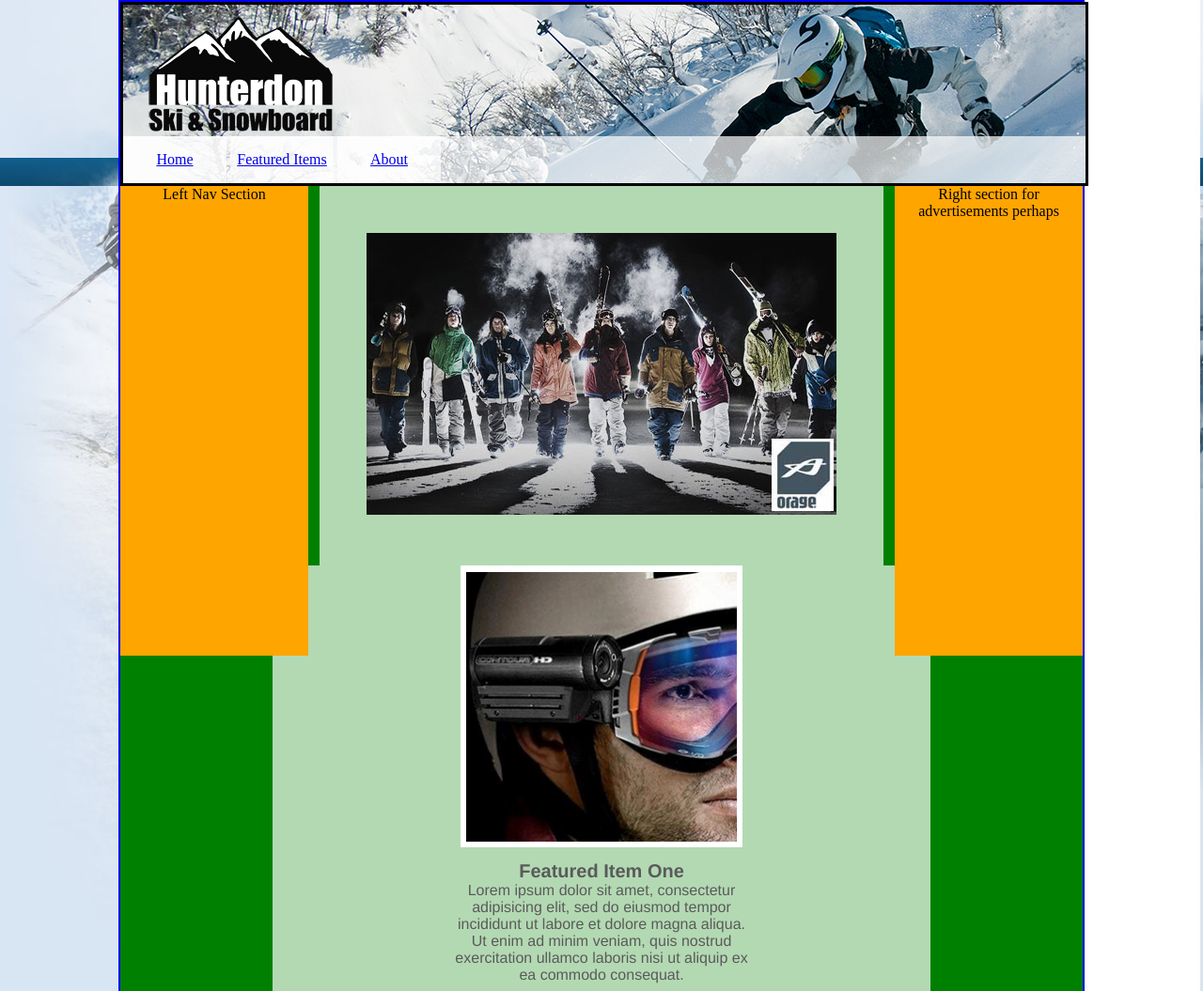
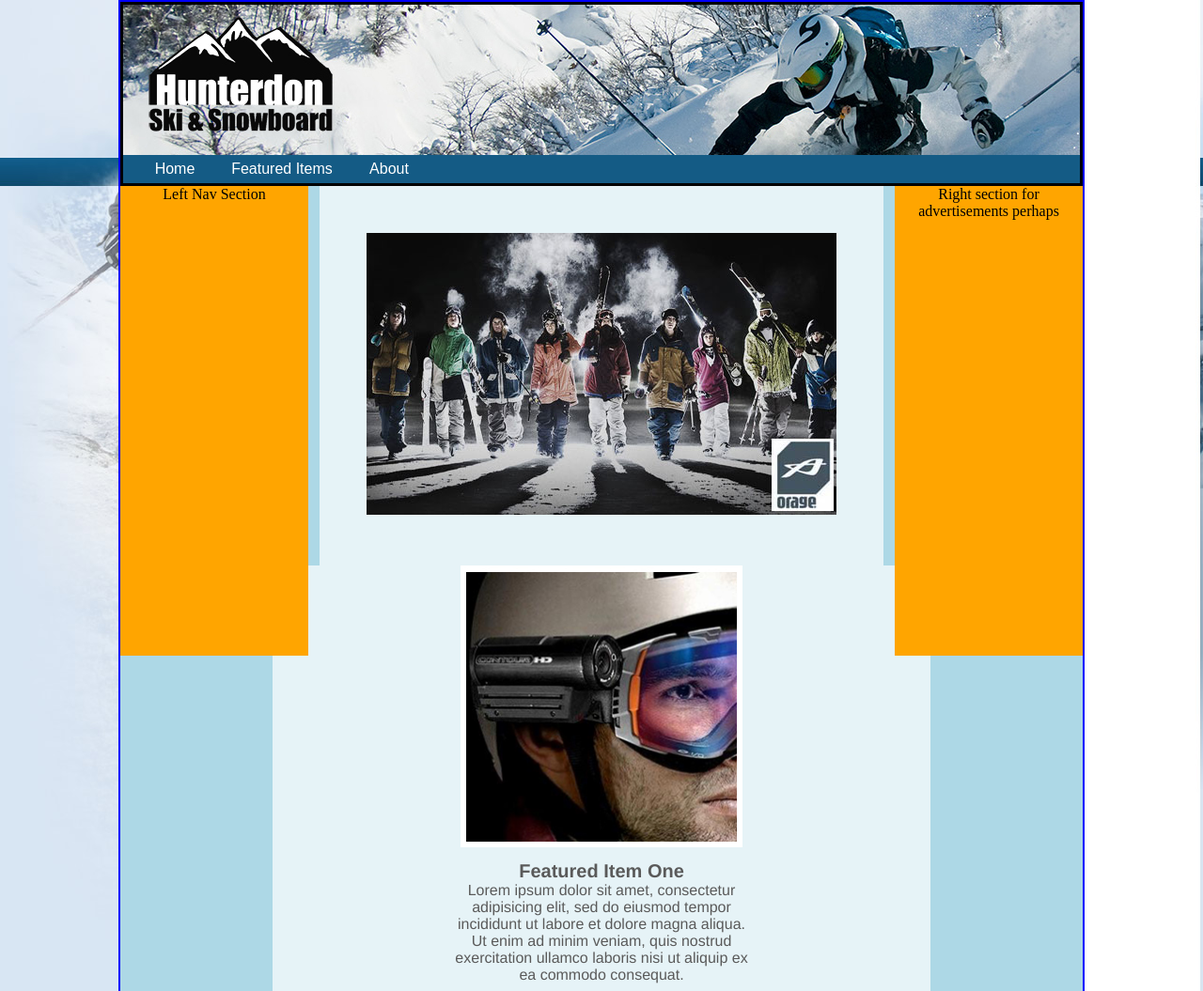
Before and after one commit to StanleyY/TeamSheahan, a plain HTML site: page main.html in a window 1280 px wide. Shown: the top 1055 px of the page at 94% size. Drawn offline with Linux system fonts and the light colour scheme.

Commit message:
styled top links

```diff
--- a/main.css
+++ b/main.css
@@ -21,36 +21,39 @@ body{
 
 .top_banner{
 	display: block;
-	width: 100%;
 	height: 190px;
 	background-image:url('header.jpg');
 	background-repeat: no-repeat;
-
 	border: 3px solid black;
 }
 
 .top_nav{
 	display: block;
-	width: 100%;
-	margin-top: 140px;
-	background-color: rgba(255,255,255,.7);
+	margin-top: 160px;
 	text-align: left;
+	background-color: rgb(20,91,133);
 }
+/* so our top links look nicer */
+a:link { font-family: Arial, Helvetica, sans-serif; color: white; text-decoration: none}
+a:visited { font-family: Arial, Helvetica, sans-serif; color: white; text-decoration: none}
+a:hover { font-family: Arial, Helvetica, sans-serif; color: #000066; text-decoration: none}
+
 
 .navigation_list_item{
 	display: inline-block;
 	list-style: none;
 	text-align: center;
 	width: 110px;
-
-	background-color: rgba(255,255,255,.7);
+	font-family:Arial, sans-serif;
+	text-decoration:none;
+	color:red;
+	line-height: 30px;
 }
 
 .secondary_section{
 	display: block;
 	width: 100%;
-
-	background-color: green;
+	background-color: lightblue;
 }
 
 .left_nav{
--- a/main.html
+++ b/main.html
@@ -7,22 +7,17 @@
 		<meta http-equiv="Content-Type" content="text/html;charset=utf-8" />
 		<meta name="author"             content="Team Sheahan" />
 		<title>Ski Site</title>
-		<!--style>
-			body {background-color:black; color:white}
-		</style-->
-
 		<link rel="stylesheet" href="main.css"/>
 	</head>
 
 	<body>
 		<section class="main_section">
 			<section class="top_banner">
-
 				<nav class="top_nav">
 					<ul>
-                        <li class="navigation_list_item"><a href="main.html" class="active_link" id="home_link"><span style="line-height: 50px;">Home</span></a></li>
-                        <li class="navigation_list_item"><a href="FeaturedItems.html" class="navigation_link"><span style="line-height: 50px;">Featured Items</span></a></li>
-						<li class="navigation_list_item"><a href="About.html" class="navigation_link"><span style="line-height: 50px;">About</span></a></li>
+                        <li class="navigation_list_item"><a href="main.html">Home</a></li>
+                        <li class="navigation_list_item"><a href="FeaturedItems.html">Featured Items</a></li>
+						<li class="navigation_list_item"><a href="About.html">About</a></li>
                     <ul>
 				</nav>
 			</section>
```
